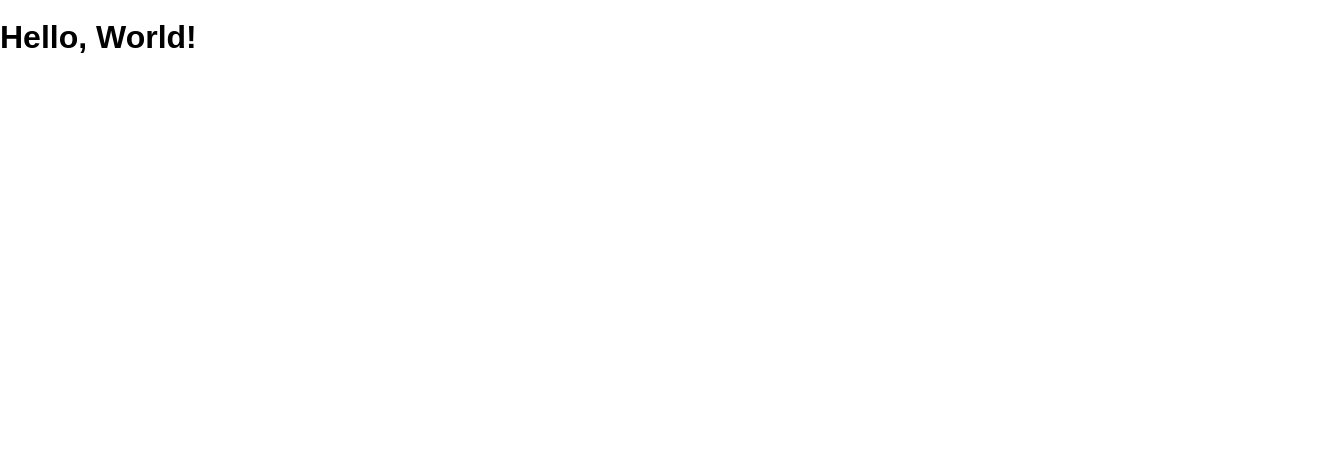
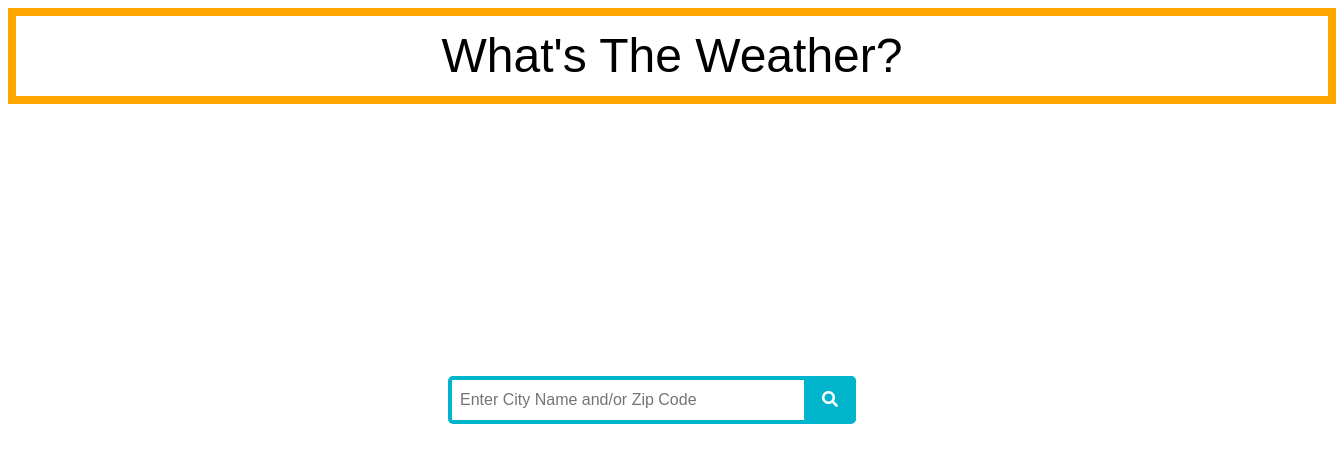
Before and after one commit to PerseusRipple/get-weather, a website: page public/index.html in a window 1280 px wide. Shown: the whole page, 1336 px wide, since content can reach past the window. Drawn offline with Linux system fonts and the light colour scheme.

Commit message:
aded api, html, js

```diff
--- a/public/index.html
+++ b/public/index.html
@@ -1,14 +1,49 @@
 <!DOCTYPE html>
 <html>
   <head lang="en">
-    <meta charset="UTF-8">
-    <meta name="viewport" content="width=device-width, initial-scale=1">
+    <meta charset="UTF-8" />
+    <meta name="viewport" content="width=device-width, initial-scale=1" />
     <title>Get Weather</title>
-    <link rel="shortcut icon" href="/favicon.ico">
-    <link rel="stylesheet" href="/screen.css">
+    <link rel="shortcut icon" href="/favicon.ico" />
+    <link rel="stylesheet" href="/screen.css" />
+    <link
+      rel="stylesheet"
+      href="https://use.fontawesome.com/releases/v5.7.2/css/all.css"
+      integrity="sha384-fnmOCqbTlWIlj8LyTjo7mOUStjsKC4pOpQbqyi7RrhN7udi9RwhKkMHpvLbHG9Sr"
+      crossorigin="anonymous"
+    />
   </head>
   <body>
-    <h1 class='hello-world'></h1>
+    <!--Header-->
+    <header class="header">What's The Weather?</header>
+
+    <!--Main Container-->
+
+    <section class="wrap">
+      <section class="search">
+        <input
+          type="text"
+          class="search-term"
+          placeholder="Enter City Name and/or Zip Code"
+        />
+        <button type="submit" class="search-button">
+          <i class="fas fa-search"></i>
+        </button>
+      </section>
+
+      <!--Display Container-->
+
+      <section class="display-container">
+        <h1 class="weather"></h1>
+      </section>
+    </section>
+
+    <!--Footer-->
+    <!--
+      <footer class="footer">
+        <p>Enjoy your day!</p>
+      </footer> -->
+
     <script src="/main.js" charset="utf-8"></script>
   </body>
 </html>
--- a/public/main.js
+++ b/public/main.js
@@ -1,7 +1,31 @@
-const main = () => {
-  if (document.querySelector('h1.hello-world')) {
-    document.querySelector('h1.hello-world').textContent = 'Hello, World!'
-  }
+const getWeather = () => {
+  // getting search term from HTML
+  const searchTerm = document.querySelector('.search-term').value
+  console.log(searchTerm)
+
+  // building url dynamically based on search term
+  const url = `https://api.openweathermap.org/data/2.5/weather?q=${searchTerm}&appid=4c28b3456e1cb7581acdb0bdab614828`
+  console.log(url)
+  // make GET request to weatherAPI
+
+  fetch(url)
+    // parse request
+    // add current weather to HTML
+
+    // getting the response back
+    .then(resp => {
+      console.log(resp)
+      return resp.json()
+    })
+
+    // opening the response, weather is actual data that we want
+    .then(cityWeather => {
+      console.log(cityWeather)
+      document.querySelector('.weather').textContent =
+        cityWeather.weather[0].description
+    })
 }
 
-document.addEventListener('DOMContentLoaded', main)
+// document.querySelector('.weather').textContent = currentWeather.setup
+
+document.querySelector('.search-button').addEventListener('click', getWeather)
--- a/public/screen.css
+++ b/public/screen.css
@@ -10,3 +10,73 @@ body {
   margin: 0;
   min-height: 100%;
 }
+
+.header {
+  border: 0.5rem solid orange;
+  display: flex;
+  justify-content: center;
+  margin: 0.5rem;
+  padding: 1rem;
+  width: 100%;
+  font-size: 2rem;
+}
+
+.search {
+  width: 100%;
+  position: relative;
+}
+
+.search-term {
+  float: left;
+  width: 100%;
+  border: 0.25rem solid #00b4cc;
+  padding: 0.5rem;
+  height: 1.5rem;
+  border-radius: 5px;
+  outline: none;
+  font-size: 1rem;
+  color: #444040;
+}
+
+.search-term:focus {
+  color: #444040;
+  font-size: 1rem;
+}
+
+.search-button {
+  position: absolute;
+  right: -1.5rem;
+  width: 3.25rem;
+  height: 2.95rem;
+  border: 0.25rem solid #00b4cc;
+  background-color: #00b4cc;
+  text-align: center;
+  color: #fff;
+  border-radius: 5px;
+  cursor: pointer;
+  font-size: 1rem;
+}
+
+.weather {
+}
+
+.footer {
+  border: 0.75rem solid orange;
+  display: flex;
+  justify-content: center;
+  width: 100%;
+}
+
+@media only screen and (min-width: 768px) {
+  .wrap {
+    width: 30%;
+    position: absolute;
+    top: 50%;
+    left: 50%;
+    transform: translate(-50%, -50%);
+  }
+
+  .header {
+    font-size: 3rem;
+  }
+}
```
